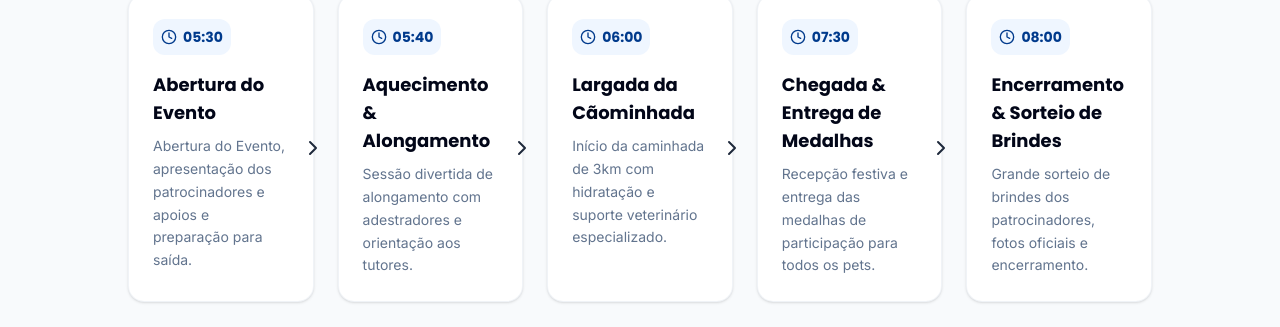
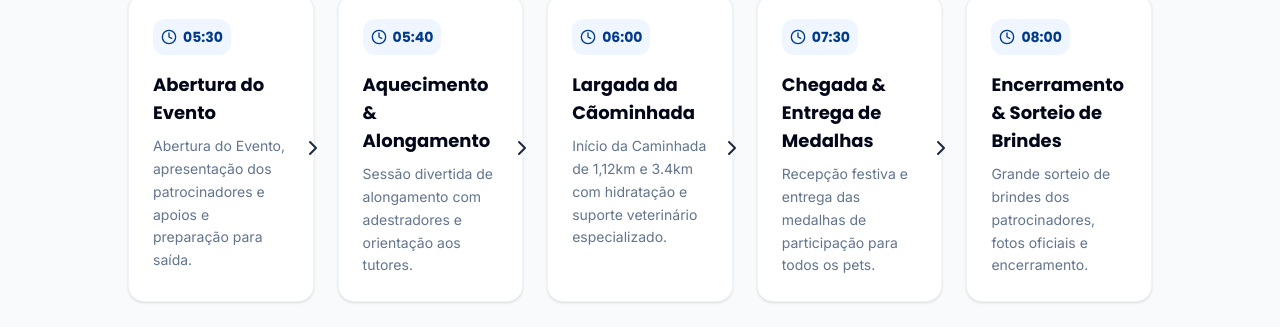
Before and after one commit to petsalutrecife/caominhada-petsalut, a Next.js app: page / in a window 1280 px wide. Shown: the part 3353-3680 px from the top of the page. Built offline with nearby package versions, Linux system fonts and the light colour scheme; no server answers; the database is empty.

Commit message:
fix: atualizar texto da largura das 06:00h para percursos de 1,12km e 3.4km

```diff
--- a/src/app/page.tsx
+++ b/src/app/page.tsx
@@ -79,7 +79,7 @@ export default function LandingPage() {
   const scheduleItems = [
     { time: '05:30', title: 'Abertura do Evento', desc: 'Abertura do Evento, apresentação dos patrocinadores e apoios e preparação para saída.' },
     { time: '05:40', title: 'Aquecimento & Alongamento', desc: 'Sessão divertida de alongamento com adestradores e orientação aos tutores.' },
-    { time: '06:00', title: 'Largada da Cãominhada', desc: 'Início da caminhada de 3km com hidratação e suporte veterinário especializado.' },
+    { time: '06:00', title: 'Largada da Cãominhada', desc: 'Início da Caminhada de 1,12km e 3.4km com hidratação e suporte veterinário especializado.' },
     { time: '07:30', title: 'Chegada & Entrega de Medalhas', desc: 'Recepção festiva e entrega das medalhas de participação para todos os pets.' },
     { time: '08:00', title: 'Encerramento & Sorteio de Brindes', desc: 'Grande sorteio de brindes dos patrocinadores, fotos oficiais e encerramento.' },
   ];
```
